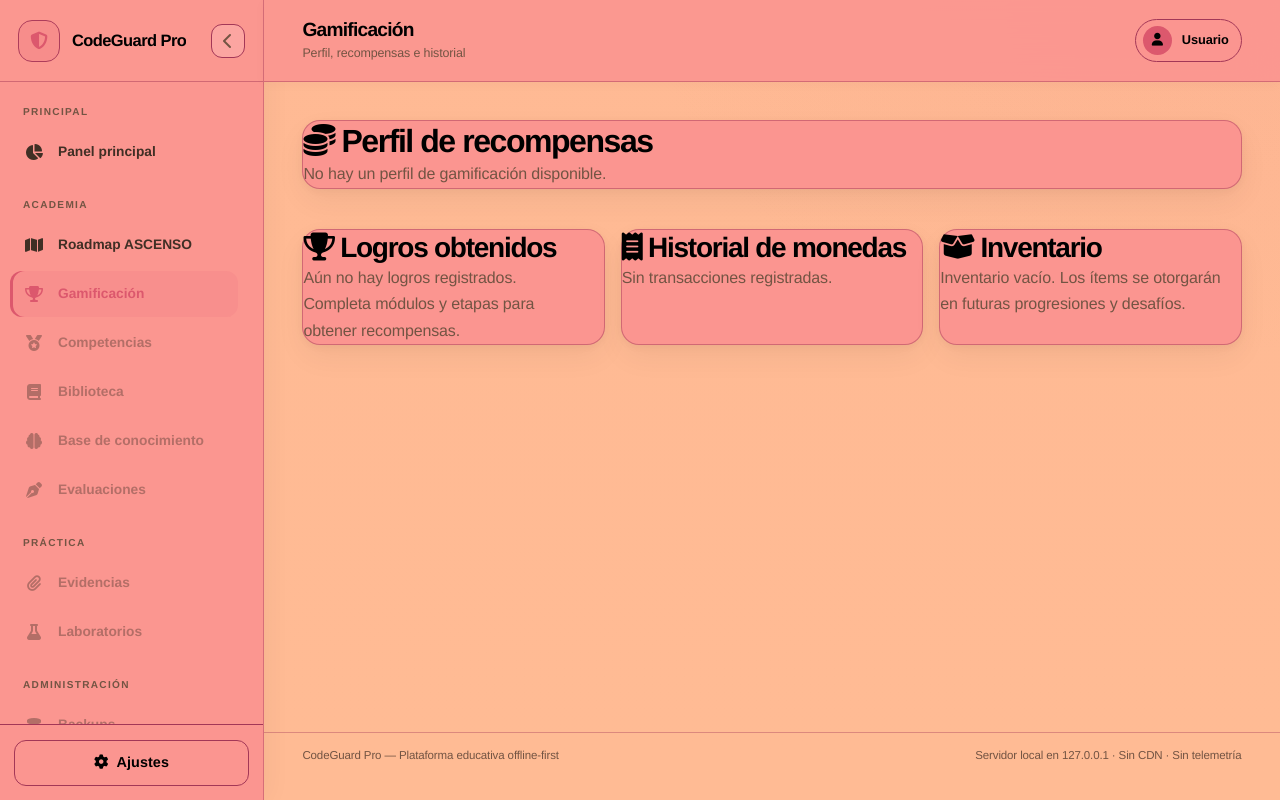
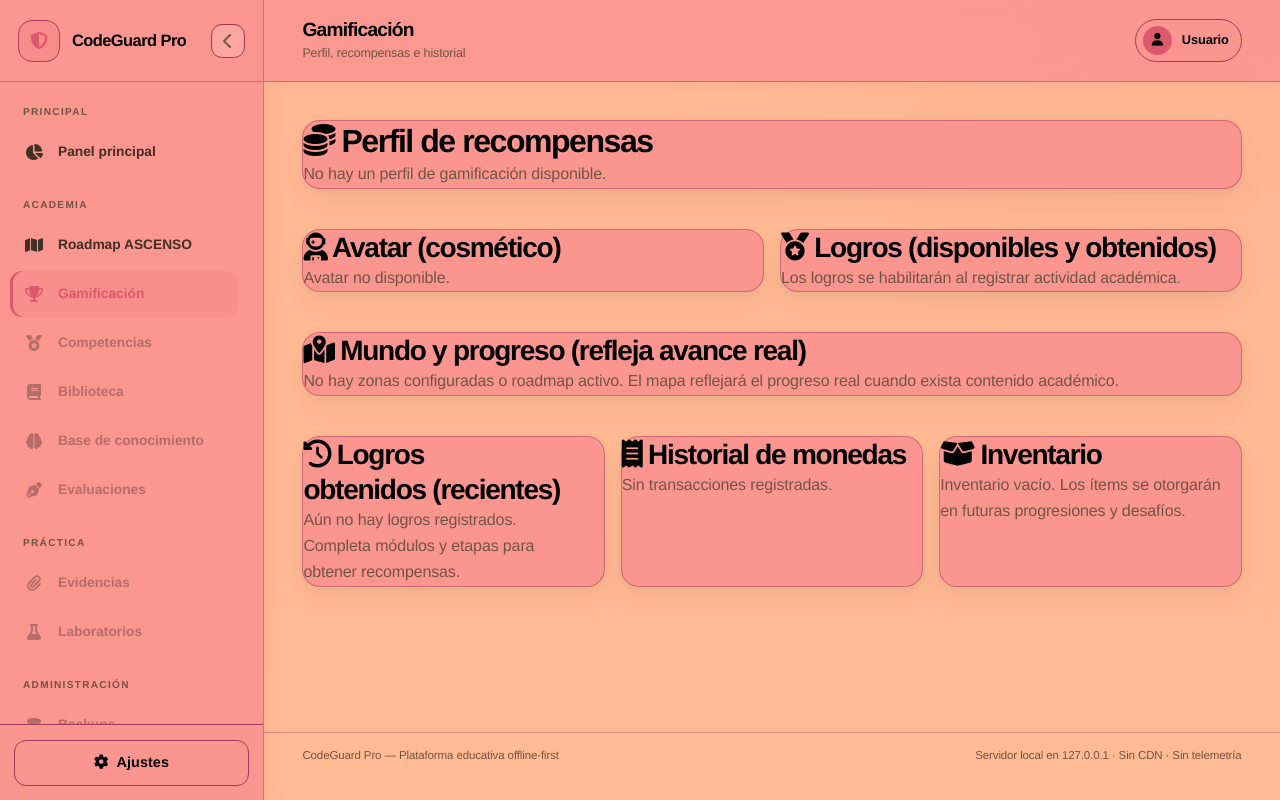
Before and after one commit to MaverickBms/CodeGuard-Pro, a Django app: page /gamificacion/perfil/ in a window 1280 px wide. Run offline with Django 5.2, Linux system fonts and the light colour scheme; some libraries are stand-ins or nearby versions.

Commit message:
feat(gamification): UI de avatar, logros disponibles y mundo con progreso (Fase 6)
- Perfil ampliado: edicion cosmetica de avatar, logros disponibles vs
  obtenidos, y vista de mundo/zonas reflejando progreso real de etapas.
- Endpoint POST para guardar avatar.

Suite completa 240 tests OK.

```diff
--- a/apps/gamification/urls.py
+++ b/apps/gamification/urls.py
@@ -8,4 +8,5 @@ app_name = "gamification"
 
 urlpatterns = [
     path("perfil/", views.perfil, name="perfil"),
+    path("perfil/avatar/", views.guardar_avatar, name="guardar_avatar"),
 ]
--- a/apps/gamification/views.py
+++ b/apps/gamification/views.py
@@ -1,27 +1,42 @@
-"""Vistas de gamificación (Fase 5): perfil, logros e historial."""
+"""Vistas de gamificación (Fases 5-6): perfil, logros, avatar y mundo."""
 
-from django.shortcuts import render
+from types import SimpleNamespace
+
+from django.contrib import messages
+from django.shortcuts import redirect, render
+from django.views.decorators.http import require_POST
 
 from apps.accounts.identity import get_usuario_actual, requiere_acceso
+from apps.roadmaps.models import Etapa
+from apps.roadmaps.services import etapas_completadas, roadmap_activo
 
-from .models import ItemInventario, LogroObtenido, TransaccionMoneda
-from .services import obtener_perfil
+from .models import ItemInventario, Logro, LogroObtenido, TransaccionMoneda, ZonaMundo
+from .services import obtener_avatar, obtener_perfil
 
 
 @requiere_acceso
 def perfil(request):
-    """Perfil de gamificación del usuario local."""
+    """Perfil de gamificación, avatar y progreso en el mundo (local)."""
     usuario = get_usuario_actual(request)
     perfil_obj = obtener_perfil(usuario) if usuario is not None else None
-    logros = []
+    avatar = obtener_avatar(usuario) if usuario is not None else None
+
+    logros_obtenidos = []
+    logros_todos = []
+    ids_obtenidos = set()
     transacciones = []
     inventario = []
+    zonas_mundo = []
+    completadas_nums = set()
+
     if usuario is not None:
-        logros = list(
+        logros_obtenidos = list(
             LogroObtenido.objects.filter(usuario=usuario)
             .select_related("logro")
-            .order_by("-obtenido_en")[:20]
+            .order_by("-obtenido_en")
         )
+        ids_obtenidos = {lo.logro_id for lo in logros_obtenidos}
+        logros_todos = list(Logro.objects.filter(activo=True).order_by("nombre"))
         transacciones = list(
             TransaccionMoneda.objects.filter(usuario=usuario).order_by("-creada_en")[:20]
         )
@@ -29,13 +44,74 @@ def perfil(request):
             ItemInventario.objects.filter(usuario=usuario).order_by("-obtenido_en")[:20]
         )
 
+        roadmap = roadmap_activo()
+        if roadmap is not None:
+            completadas_nums = etapas_completadas(usuario, roadmap)
+            zonas = list(
+                ZonaMundo.objects.filter(activo=True, etapa__roadmap=roadmap)
+                .select_related("etapa")
+                .prefetch_related("personajes_guia")
+                .order_by("orden", "etapa__numero")
+            )
+            if zonas:
+                for zona in zonas:
+                    zona.completada = zona.etapa.numero in completadas_nums
+                    zona.bloqueada = zona.etapa.esta_bloqueada_para(completadas_nums)
+                    zona.personajes_lista = list(zona.personajes_guia.all())
+                zonas_mundo = zonas
+            else:
+                # Vista narrativa basada en etapas reales (sin zonas configuradas)
+                etapas = list(
+                    roadmap.etapas.order_by("orden", "numero").prefetch_related(
+                        "prerrequisitos__etapa_requerida"
+                    )
+                )
+                zonas_mundo = [
+                    SimpleNamespace(
+                        nombre=f"Zona {e.numero}: {e.titulo}",
+                        etapa=e,
+                        completada=e.numero in completadas_nums,
+                        bloqueada=e.esta_bloqueada_para(completadas_nums),
+                        personajes_lista=[],
+                    )
+                    for e in etapas
+                ]
+
+    for logro in logros_todos:
+        logro.obtenido = logro.id in ids_obtenidos
+
     return render(
         request,
         "gamification/perfil.html",
         {
             "perfil_gamificacion": perfil_obj,
-            "logros_obtenidos": logros,
+            "avatar": avatar,
+            "logros_obtenidos": logros_obtenidos[:20],
+            "logros_todos": logros_todos,
             "transacciones": transacciones,
             "inventario": inventario,
+            "zonas_mundo": zonas_mundo,
         },
     )
+
+
+@requiere_acceso
+@require_POST
+def guardar_avatar(request):
+    """Actualiza datos cosméticos del avatar (sin ventajas académicas)."""
+    usuario = get_usuario_actual(request)
+    if usuario is None:
+        messages.error(request, "No hay un propietario local configurado.")
+        return redirect("gamification:perfil")
+
+    avatar = obtener_avatar(usuario)
+    if avatar is None:
+        messages.error(request, "No se pudo obtener el avatar.")
+        return redirect("gamification:perfil")
+
+    avatar.nombre_avatar = (request.POST.get("nombre_avatar") or "").strip()[:80]
+    avatar.especie = (request.POST.get("especie") or "").strip()[:60]
+    avatar.clase = (request.POST.get("clase") or "").strip()[:60]
+    avatar.save(update_fields=["nombre_avatar", "especie", "clase", "actualizado_en"])
+    messages.success(request, "Avatar actualizado.")
+    return redirect("gamification:perfil")
--- a/templates/gamification/perfil.html
+++ b/templates/gamification/perfil.html
@@ -29,9 +29,86 @@
   {% endif %}
 </section>
 
+<div style="display:grid; grid-template-columns: repeat(auto-fit, minmax(280px, 1fr)); gap:1rem; margin-bottom:1rem;">
+  <section class="glass-card cg-card">
+    <h3 style="margin-top:0;"><i class="fa-solid fa-user-astronaut" aria-hidden="true"></i> Avatar (cosmético)</h3>
+    {% if avatar %}
+      <form method="post" action="{% url 'gamification:guardar_avatar' %}">
+        {% csrf_token %}
+        <label for="nombre_avatar" class="muted" style="display:block;">Nombre del avatar</label>
+        <input id="nombre_avatar" name="nombre_avatar" type="text" class="form-control" value="{{ avatar.nombre_avatar }}" maxlength="80" style="width:100%; margin:.25rem 0 .5rem;">
+        <label for="especie" class="muted" style="display:block;">Especie</label>
+        <input id="especie" name="especie" type="text" class="form-control" value="{{ avatar.especie }}" maxlength="60" style="width:100%; margin:.25rem 0 .5rem;">
+        <label for="clase" class="muted" style="display:block;">Clase</label>
+        <input id="clase" name="clase" type="text" class="form-control" value="{{ avatar.clase }}" maxlength="60" style="width:100%; margin:.25rem 0 .75rem;">
+        <button type="submit" class="btn cg-btn cg-btn-secondary"><i class="fa-solid fa-floppy-disk" aria-hidden="true"></i> Guardar avatar</button>
+      </form>
+      <p class="muted" style="margin-top:.5rem; font-size:.9rem;">La personalización es cosmética/narrativa y no otorga ventajas en evaluaciones.</p>
+    {% else %}
+      <p class="muted">Avatar no disponible.</p>
+    {% endif %}
+  </section>
+
+  <section class="glass-card cg-card">
+    <h3 style="margin-top:0;"><i class="fa-solid fa-medal" aria-hidden="true"></i> Logros (disponibles y obtenidos)</h3>
+    {% if logros_todos %}
+      <ul style="list-style:none; padding:0; margin:0;">
+        {% for logro in logros_todos %}
+          <li style="padding:.5rem 0; border-bottom:1px solid var(--cg-border,#e5e7eb);">
+            <div style="display:flex; gap:.5rem; align-items:center; flex-wrap:wrap;">
+              <strong>{{ logro.nombre }}</strong>
+              {% if logro.obtenido %}
+                <span class="cg-badge cg-badge-success">Obtenido</span>
+              {% else %}
+                <span class="cg-badge cg-badge-muted">Disponible</span>
+              {% endif %}
+            </div>
+            <div class="muted" style="font-size:.9rem;">{{ logro.descripcion|default:"Logro verificable." }}</div>
+          </li>
+        {% endfor %}
+      </ul>
+    {% else %}
+      <p class="muted">Los logros se habilitarán al registrar actividad académica.</p>
+    {% endif %}
+  </section>
+</div>
+
+<section class="glass-card cg-card" style="margin-bottom:1rem;">
+  <h3 style="margin-top:0;"><i class="fa-solid fa-map-location-dot" aria-hidden="true"></i> Mundo y progreso (refleja avance real)</h3>
+  {% if zonas_mundo %}
+    <ul style="list-style:none; padding:0; margin:0; display:grid; grid-template-columns: repeat(auto-fit, minmax(260px, 1fr)); gap:.75rem;">
+      {% for zona in zonas_mundo %}
+        <li class="cg-card" style="padding:.75rem;">
+          <div style="display:flex; gap:.5rem; align-items:center; flex-wrap:wrap;">
+            <strong>{{ zona.nombre }}</strong>
+            {% if zona.completada %}
+              <span class="cg-badge cg-badge-success">Completada</span>
+            {% elif zona.bloqueada %}
+              <span class="cg-badge cg-badge-danger">Bloqueada</span>
+            {% else %}
+              <span class="cg-badge cg-badge-primary">Disponible</span>
+            {% endif %}
+          </div>
+          <div class="muted" style="font-size:.9rem; margin-top:.25rem;">Etapa {{ zona.etapa.numero }} — {{ zona.etapa.titulo }}</div>
+          {% if zona.personajes_lista %}
+            <div style="margin-top:.35rem; font-size:.9rem;">
+              <span class="muted">Guías:</span>
+              {% for p in zona.personajes_lista %}
+                <span>{{ p.nombre }}{% if p.rol %} ({{ p.rol }}){% endif %}{% if not forloop.last %}, {% endif %}</span>
+              {% empty %}{% endfor %}
+            </div>
+          {% endif %}
+        </li>
+      {% endfor %}
+    </ul>
+  {% else %}
+    <p class="muted">No hay zonas configuradas o roadmap activo. El mapa reflejará el progreso real cuando exista contenido académico.</p>
+  {% endif %}
+</section>
+
 <div style="display:grid; grid-template-columns: repeat(auto-fit, minmax(280px, 1fr)); gap:1rem;">
   <section class="glass-card cg-card">
-    <h3 style="margin-top:0;"><i class="fa-solid fa-trophy" aria-hidden="true"></i> Logros obtenidos</h3>
+    <h3 style="margin-top:0;"><i class="fa-solid fa-clock-rotate-left" aria-hidden="true"></i> Logros obtenidos (recientes)</h3>
     {% if logros_obtenidos %}
       <ul style="list-style:none; padding:0; margin:0;">
         {% for lo in logros_obtenidos %}
```
